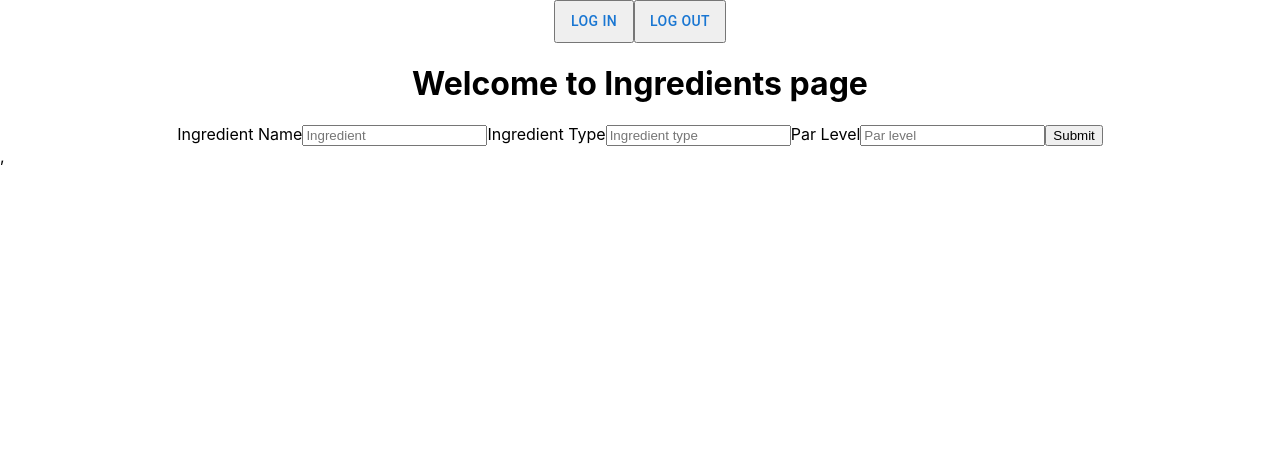
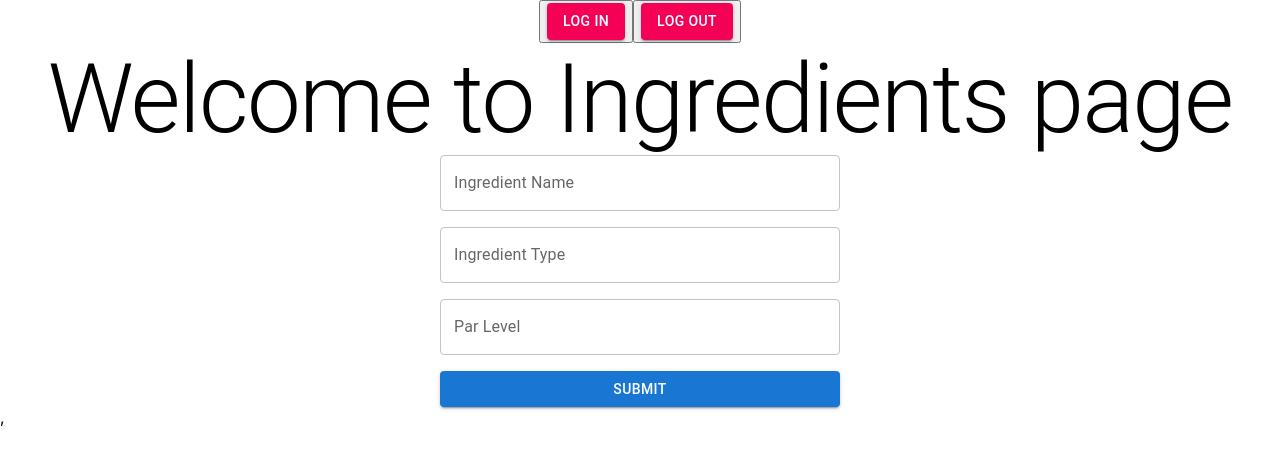
Before and after one commit to FredPerez15/bar-par-capstone, a React (Create React App) app in the folder client/: page /ingredients in a window 1280 px wide. Shown: the top 462 px of the page. Built offline with nearby package versions, Linux system fonts and the light colour scheme.

Commit message:
styling started

```diff
--- a/client/src/Components/Ingredients.js
+++ b/client/src/Components/Ingredients.js
@@ -101,6 +101,20 @@ import React from 'react';
 import { useFormik } from 'formik';
 import * as yup from 'yup';
 import { useNavigate } from 'react-router-dom';
+import { TextField, Button, Typography } from '@mui/material';
+import { styled } from '@mui/system';
+
+const FormContainer = styled('form')({
+  display: 'flex',
+  flexDirection: 'column',
+  gap: '1rem',
+  maxWidth: '400px',
+  margin: '0 auto',
+});
+
+// const ErrorMessage = styled(Typography)({
+//   color: 'red',
+// });
 
 function Ingredients({ addIngredient }) {
   const navigate = useNavigate();
@@ -142,11 +156,11 @@ function Ingredients({ addIngredient }) {
 
   return (
     <>
-      <h1>Welcome to Ingredients page</h1>
+      <Typography variant="h1">Welcome to Ingredients page</Typography>
 
-      <form onSubmit={formik.handleSubmit}>
-        <label htmlFor="name">Ingredient Name</label>
-        <input
+      <FormContainer onSubmit={formik.handleSubmit}>
+        <TextField
+          label="Ingredient Name"
           value={formik.values.name}
           onChange={formik.handleChange}
           onBlur={formik.handleBlur}
@@ -154,11 +168,12 @@ function Ingredients({ addIngredient }) {
           placeholder="Ingredient"
           id="name"
           name="name"
+          error={formik.touched.name && Boolean(formik.errors.name)}
+          helperText={formik.touched.name && formik.errors.name}
         />
-        {formik.touched.name && formik.errors.name ? <div>{formik.errors.name}</div> : null}
 
-        <label htmlFor="ing_type">Ingredient Type</label>
-        <input
+        <TextField
+          label="Ingredient Type"
           value={formik.values.ing_type}
           onChange={formik.handleChange}
           onBlur={formik.handleBlur}
@@ -166,11 +181,12 @@ function Ingredients({ addIngredient }) {
           placeholder="Ingredient type"
           id="ing_type"
           name="ing_type"
+          error={formik.touched.ing_type && Boolean(formik.errors.ing_type)}
+          helperText={formik.touched.ing_type && formik.errors.ing_type}
         />
-        {formik.touched.ing_type && formik.errors.ing_type ? <div>{formik.errors.ing_type}</div> : null}
 
-        <label htmlFor="par_level">Par Level</label>
-        <input
+        <TextField
+          label="Par Level"
           value={formik.values.par_level}
           onChange={formik.handleChange}
           onBlur={formik.handleBlur}
@@ -178,13 +194,12 @@ function Ingredients({ addIngredient }) {
           placeholder="Par level"
           id="par_level"
           name="par_level"
+          error={formik.touched.par_level && Boolean(formik.errors.par_level)}
+          helperText={formik.touched.par_level && formik.errors.par_level}
         />
-        {formik.touched.par_level && formik.errors.par_level ? (
-          <div>{formik.errors.par_level}</div>
-        ) : null}
 
-        <button type="submit">Submit</button>
-      </form>
+        <Button variant="contained" type="submit">Submit</Button>
+      </FormContainer>
     </>
   );
 }
--- a/client/src/Components/Login.js
+++ b/client/src/Components/Login.js
@@ -1,14 +1,22 @@
-import React from "react";
-import { useAuth0 } from "@auth0/auth0-react";
-import Stack from '@mui/material/Stack';
+import React from 'react';
+import { useAuth0 } from '@auth0/auth0-react';
 import Button from '@mui/material/Button';
+import { styled } from '@mui/system';
+
+const StyledButton = styled(Button)`
+  background-color: #f50057;
+  color: #ffffff;
+  &:hover {
+    background-color: #e91e63;
+  }
+`;
 
 const Login = () => {
   const { loginWithRedirect } = useAuth0();
   return (
-    <Stack spacing={2} direction="row">
-      <Button onClick={() => loginWithRedirect()}>Log In</Button>
-    </Stack>
+    <StyledButton variant="contained" onClick={() => loginWithRedirect()}>
+      Log In
+    </StyledButton>
   );
 };
 
--- a/client/src/Components/Logout.js
+++ b/client/src/Components/Logout.js
@@ -1,17 +1,23 @@
-import React from "react";
-import { useAuth0 } from "@auth0/auth0-react";
-import Stack from '@mui/material/Stack';
+import React from 'react';
+import { useAuth0 } from '@auth0/auth0-react';
 import Button from '@mui/material/Button';
+import { styled } from '@mui/system';
+
+const StyledButton = styled(Button)`
+  background-color: #f50057;
+  color: #ffffff;
+  &:hover {
+    background-color: #e91e63;
+  }
+`;
 
 const Logout = () => {
   const { logout } = useAuth0();
 
   return (
-    <Stack spacing={2} direction="row">
-      <Button onClick={() => logout({ logoutParams: { returnTo: window.location.origin } })}>
+    <StyledButton variant="contained" onClick={() => logout({ returnTo: window.location.origin })}>
       Log Out
-      </Button>
-    </Stack>
+    </StyledButton>
   );
 };
 
--- a/client/src/Components/NavBar.js
+++ b/client/src/Components/NavBar.js
@@ -1,23 +1,29 @@
-import React from "react";
 import { Link } from "react-router-dom";
+import { AppBar, Toolbar, Typography, Button, styled } from "@mui/material";
 
-function Navbar(){
-    return <nav className="nav">
-        <ul>
-            <li>
-                <Link to='/ingredients'>Add Ingredients</Link>
-            </li>
-            <li>
-                <Link to='/recipes'>Add Recipes</Link>
-            </li>
-            <li>
-                <Link to='/recipe_menu'>My Menu</Link>
-            </li>
-            <li>
-                <Link to='/home'>Home</Link>
-            </li>
-        </ul>
-    </nav>
+const StyledLink = styled(Link)({
+  color: "white",
+  textDecoration: "none",
+  marginRight: "1rem",
+});
+
+function Navbar() {
+  return (
+    <AppBar position="static">
+      <Toolbar>
+        <Typography variant="h6" component="div" sx={{ flexGrow: 1 }}>
+          My App
+        </Typography>
+        <nav>
+          <StyledLink to="/ingredients">Add Ingredients</StyledLink>
+          <StyledLink to="/recipes">Add Recipes</StyledLink>
+          <StyledLink to="/recipe_menu">My Menu</StyledLink>
+          <StyledLink to="/home">Home</StyledLink>
+        </nav>
+        <Button color="inherit">Login</Button>
+      </Toolbar>
+    </AppBar>
+  );
 }
 
 export default Navbar;
--- a/client/src/Components/RecipeMenu.js
+++ b/client/src/Components/RecipeMenu.js
@@ -1,5 +1,19 @@
 import React, { useState, useEffect } from "react";
 import { useNavigate } from "react-router-dom";
+import {
+  Typography,
+  Button,
+  TextField,
+  Grid,
+  Card,
+  CardContent,
+  CardActions,
+} from "@mui/material";
+import { styled } from "@mui/system";
+
+const Container = styled("div")({
+  marginTop: "16px",
+});
 
 function RecipeMenu({ userInfo, setUserInfo }) {
   const [selectedItemId, setSelectedItemId] = useState('');
@@ -76,42 +90,53 @@ function RecipeMenu({ userInfo, setUserInfo }) {
 
 
   return (
-    <div>
-      <h1>Menu</h1>
+    <Container>
+      <Typography variant="h1">Menu</Typography>
+      <Grid container spacing={2}>
         {userInfo.recipes?.map((item) => (
-        <div key={item.id}>
-          <p>{item.name}</p>
-          <p>{item.description}</p>
-          <h4>Ingredients:</h4>
+          <Grid item xs={12} sm={6} md={4} key={item.id}>
+            <Card>
+              <CardContent>
+                <Typography variant="h5">{item.name}</Typography>
+                <Typography variant="body1">{item.description}</Typography>
+                <Typography variant="h6">Ingredients:</Typography>
                 {userInfo.recipes.find((recipe) => recipe.id === item.id)?.ingredients.map((ingredient) => (
-              <p key={ingredient.id}>{ingredient.name}</p>
+                  <Typography key={ingredient.id}>{ingredient.name}</Typography>
                 ))}
-          <button onClick={() => handleDelete(item.id)}>Remove</button>
+              </CardContent>
+              <CardActions>
+                <Button onClick={() => handleDelete(item.id)}>Remove</Button>
                 {selectedItemId === item.id ? (
                   <div>
-              <input
+                    <TextField
                       type="text"
                       name="name"
                       value={updatedData.name || ''}
                       onChange={handleInputChange}
                       placeholder="Enter updated name"
                     />
-              <input
+                    <TextField
                       type="text"
                       name="description"
                       value={updatedData.description || ''}
                       onChange={handleInputChange}
                       placeholder="Enter updated description"
                     />
-              <button onClick={handleUpdate}>Update</button>
+                    <Button onClick={handleUpdate}>Update</Button>
                   </div>
                 ) : (
-            <button onClick={() => handleUpdateButtonClick(item.id)}>Update</button>
+                  <Button onClick={() => handleUpdateButtonClick(item.id)}>Update</Button>
                 )}
-        </div>
+              </CardActions>
+            </Card>
+          </Grid>
         ))}
-    </div>
+      </Grid>
+    </Container>
   );
-}
+};
+
+
+
 
 export default RecipeMenu;
```
Also changed, not shown: client/src/Components/Recipes.js (+68 -26 lines). Lines whose indentation alone changed are shown as unchanged.
